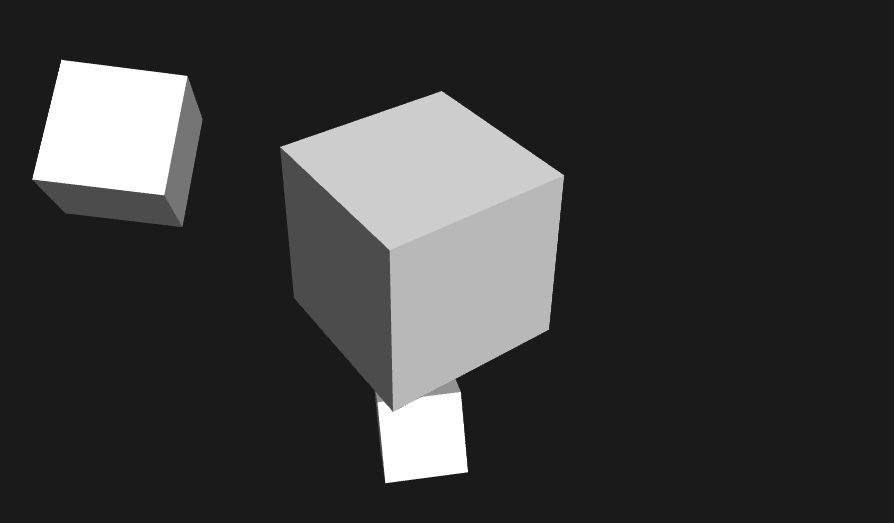
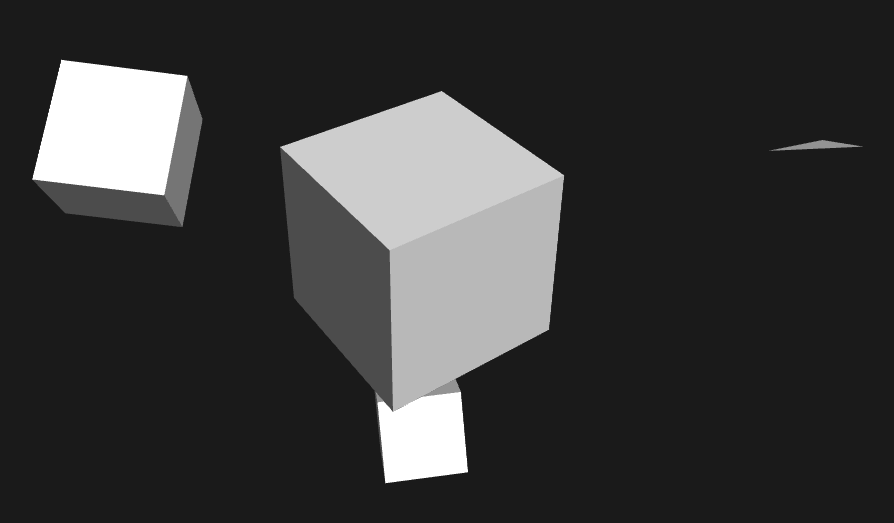
Before and after one commit to markusfisch/GlitchYeagers, a plain HTML site: page index.html in a window 1280 px wide. Shown: the part 253-776 px from the top of the page, without its empty margins (221-1115 px from the left). Drawn offline with Linux system fonts and the light colour scheme.

Commit message:
Create cube and a triangle

```diff
--- a/index.html
+++ b/index.html
@@ -38,7 +38,7 @@ void main() {
 	gl_Position = m * vec4(vertex, 1.0);
 	v_intensity = max(.0, dot(
 		normalize(mat3(
-			// transpose
+			// transpose matrix
 			m[0][0], m[0][1], m[0][2],
 			m[1][0], m[1][1], m[1][2],
 			m[2][0], m[2][1], m[2][2]) * normal),
@@ -83,7 +83,8 @@ var M = Math,
 	light = new Float32Array([.25, .25, -1]),
 	brightness = 1,
 	program,
-	cube = {},
+	cube,
+	tri,
 	width,
 	height,
 	now,
@@ -132,8 +133,16 @@ function drawModel(matrix, model) {
 		uniforms.brightness,
 		brightness)
 
-	gl.bindBuffer(gl.ELEMENT_ARRAY_BUFFER, model.indicies)
-	gl.drawElements(gl.TRIANGLES, 36, gl.UNSIGNED_SHORT, 0)
+	if (model.indicies) {
+		gl.bindBuffer(gl.ELEMENT_ARRAY_BUFFER, model.indicies)
+		gl.drawElements(
+			gl.TRIANGLES,
+			model.numberOfVertices,
+			gl.UNSIGNED_SHORT,
+			0)
+	} else {
+		gl.drawArrays(gl.TRIANGLES, 0, model.numberOfVertices)
+	}
 }
 
 // stolen from https://github.com/toji/gl-matrix
@@ -214,16 +223,16 @@ function scale(out, a, x, y, z) {
 
 // stolen from https://github.com/toji/gl-matrix
 function translate(out, a, x, y, z) {
-	var a00, a01, a02, a03,
-		a10, a11, a12, a13,
-		a20, a21, a22, a23
-
 	if (a === out) {
 		out[12] = a[0] * x + a[4] * y + a[8] * z + a[12]
 		out[13] = a[1] * x + a[5] * y + a[9] * z + a[13]
 		out[14] = a[2] * x + a[6] * y + a[10] * z + a[14]
 		out[15] = a[3] * x + a[7] * y + a[11] * z + a[15]
 	} else {
+		var a00, a01, a02, a03,
+			a10, a11, a12, a13,
+			a20, a21, a22, a23
+
 		a00 = a[0]; a01 = a[1]; a02 = a[2]; a03 = a[3]
 		a10 = a[4]; a11 = a[5]; a12 = a[6]; a13 = a[7]
 		a20 = a[8]; a21 = a[9]; a22 = a[10]; a23 = a[11]
@@ -256,6 +265,10 @@ function draw() {
 	translate(m, mm, 0, M.sin(now * .001) * 7, -24)
 	rotate(m, m, (now * .002) % 6.283, 1, 1, 1)
 	drawModel(m, cube)
+
+	translate(m, mm, 10, 0, -25)
+	rotate(m, m, (now * .002) % 6.283, 1, 1, 1)
+	drawModel(m, tri)
 }
 
 function input() {
@@ -425,8 +438,36 @@ function cacheAttribLocations(program) {
 	gl.enableVertexAttribArray(normalLoc)
 }
 
+function createTriangle() {
+	var model = {
+		numberOfVertices: 3
+	}
+
+	model.vertices = gl.createBuffer()
+	gl.bindBuffer(gl.ARRAY_BUFFER, model.vertices)
+	gl.bufferData(gl.ARRAY_BUFFER,
+		new Float32Array([
+			0, -1, 0,
+			1, 1, 0,
+			-1, 1, 0]),
+		gl.STATIC_DRAW)
+
+	model.normals = gl.createBuffer()
+	gl.bindBuffer(gl.ARRAY_BUFFER, model.normals)
+	gl.bufferData(gl.ARRAY_BUFFER,
+		new Float32Array([
+			0, 0, 1,
+			0, 0, 1,
+			0, 0, 1]),
+		gl.STATIC_DRAW)
+
+	return model
+}
+
 function createCube() {
-	var model = {}
+	var model = {
+		numberOfVertices: 36
+	}
 
 	model.vertices = gl.createBuffer()
 	gl.bindBuffer(gl.ARRAY_BUFFER, model.vertices)
@@ -547,9 +588,11 @@ function init() {
 	gl.enable(gl.DEPTH_TEST)
 	gl.clearColor(.1, .1, .1, 1)
 
-	cube = createCube()
 	cacheAttribLocations(program)
 	cacheUniformLocations(program)
+
+	cube = createCube()
+	tri = createTriangle()
 
 	W.onresize = resize
 	resize()
```
